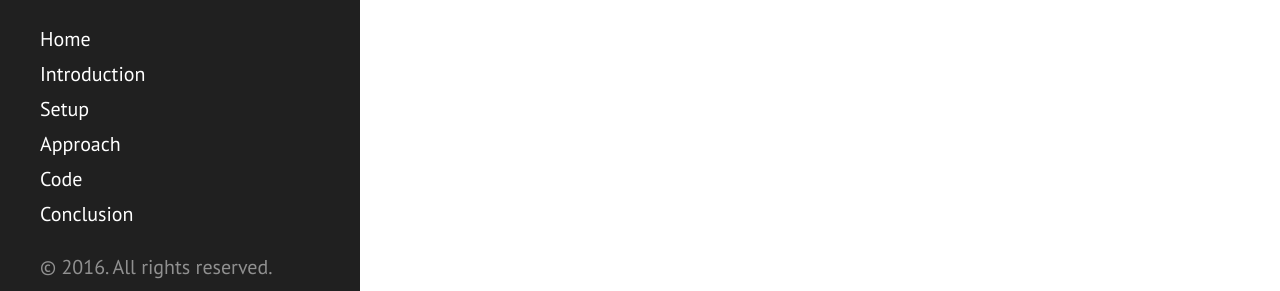
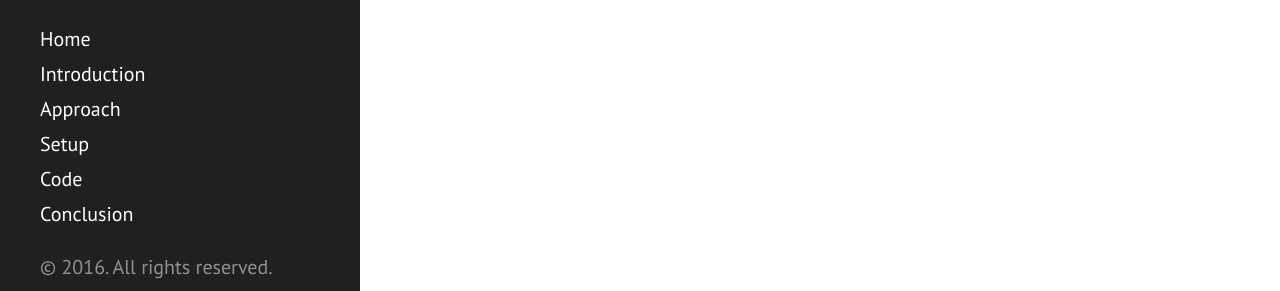
Before and after one commit to vijayshankarv/Knowledge-Base, a Jekyll site: the page built from index.html, in a window 1280 px wide. Shown: the part 578-869 px from the top of the page. Built offline with Jekyll 4.4.1, drawn with Linux system fonts in a browser that asks for light colours.

Commit message:
reorder sidebar menu items

```diff
--- a/_includes/sidebar.html
+++ b/_includes/sidebar.html
@@ -19,7 +19,7 @@
         `layout: page` in the front-matter. See readme for usage.
       {% endcomment %}
 
-      {% assign pages_list = "Introduction|Setup|Approach|Code|Conclusion" | split:"|" %}
+      {% assign pages_list = "Introduction|Approach|Setup|Code|Conclusion" | split:"|" %}
 
       {% for item in pages_list %}
         {% for _page in site.pages %}
```
